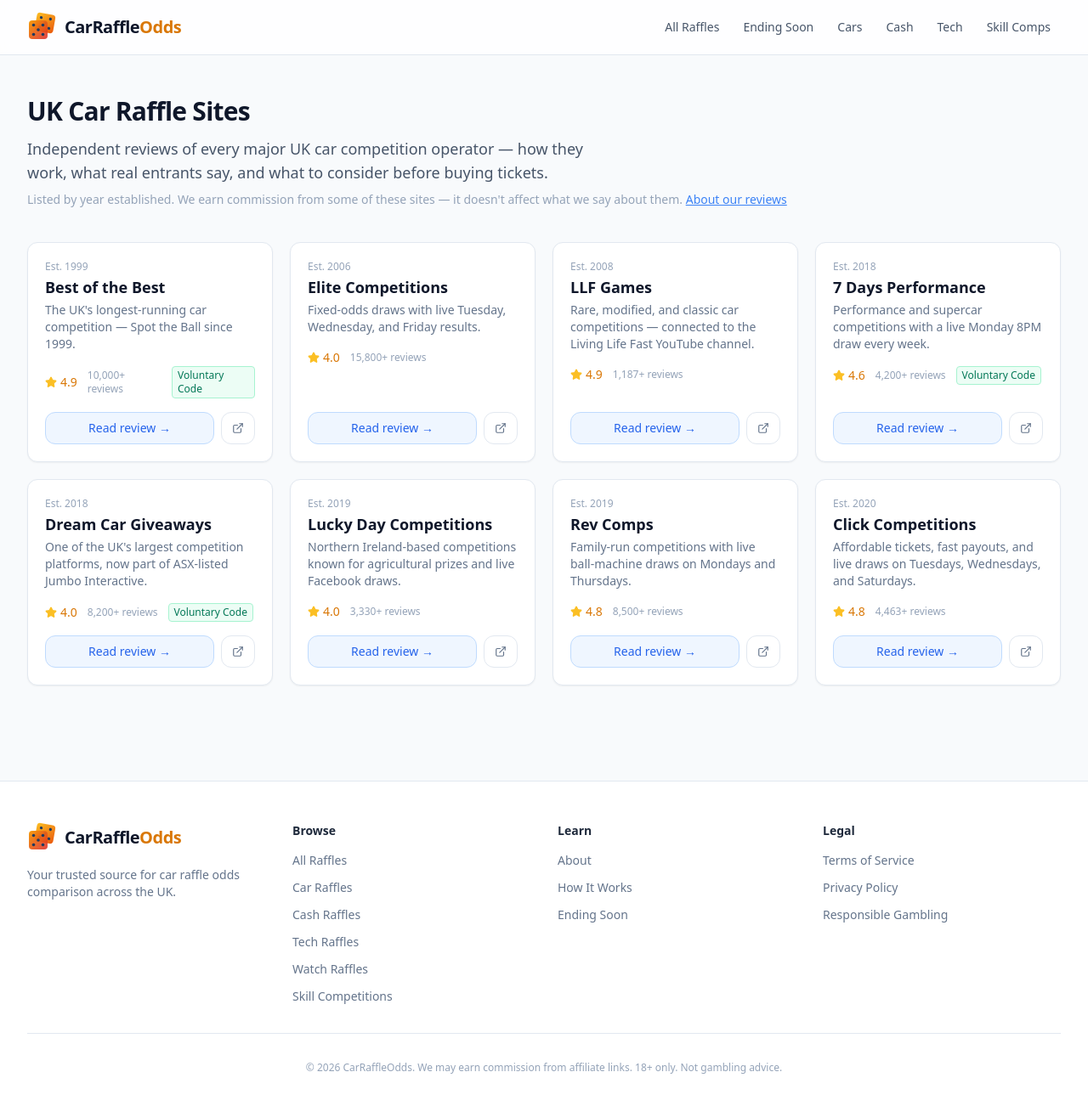
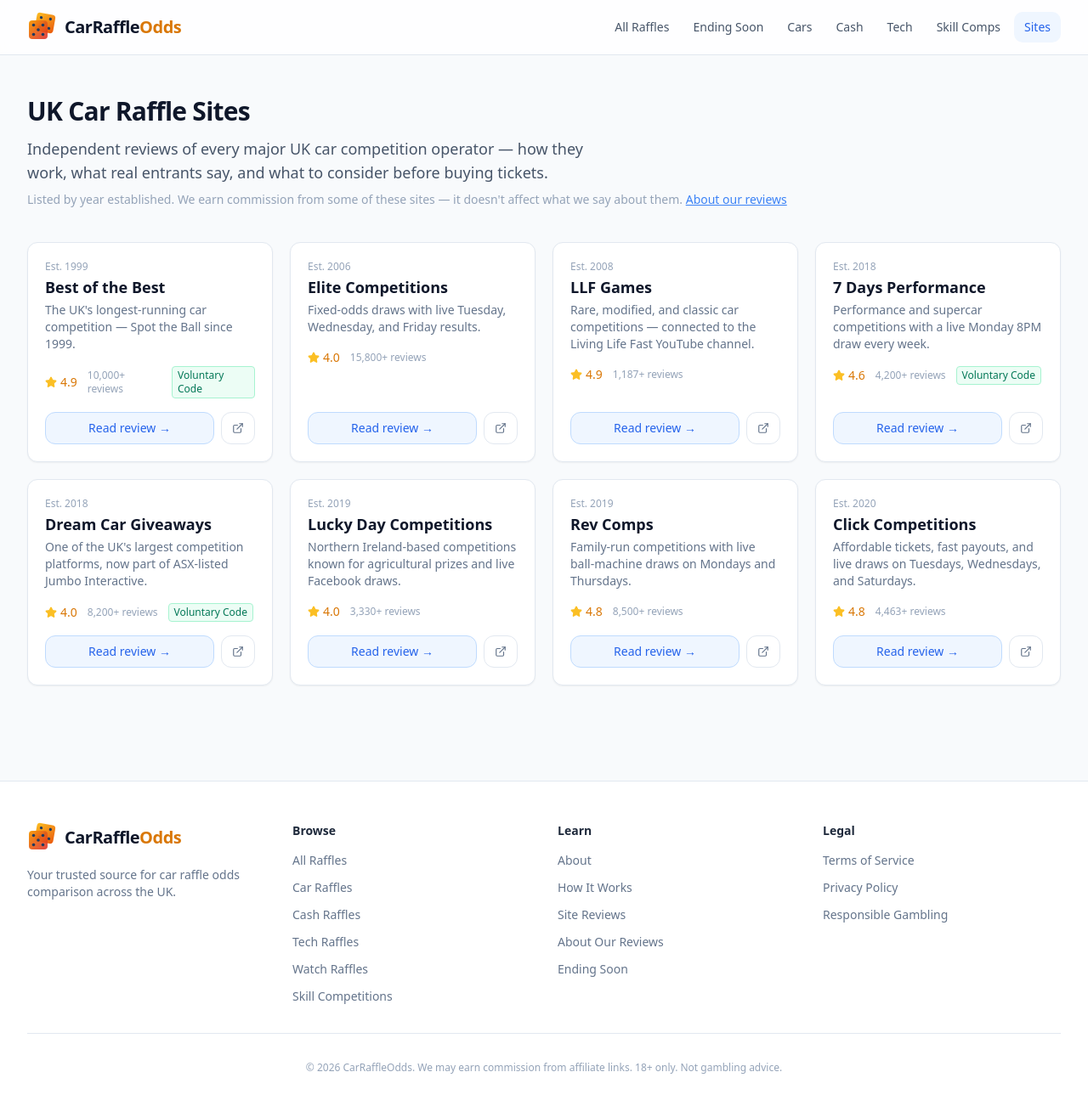
Before and after one commit to jameslaneovermind/carraffleodds, a Next.js app: page /sites in a window 1280 px wide. Shown: the top 1302 px of the page at 85% size. Built offline with nearby package versions, Linux system fonts and the light colour scheme.

Commit message:
feat: add Sites link to nav and footer (CON-1 task 5)
- Add { href: '/sites', label: 'Sites' } to NAV_ITEMS in header.tsx (after Skill Comps)
- Add "Site Reviews" (/sites) and "About Our Reviews" (/about-our-reviews) to footer Learn section

Co-Authored-By: Claude Sonnet 4.6 <noreply@anthropic.com>

```diff
--- a/src/components/layout/footer.tsx
+++ b/src/components/layout/footer.tsx
@@ -35,6 +35,8 @@ export function Footer() {
             <ul className="space-y-2">
               <li><Link href="/about" className="text-sm text-slate-500 hover:text-blue-500 transition-colors">About</Link></li>
               <li><Link href="/how-it-works" className="text-sm text-slate-500 hover:text-blue-500 transition-colors">How It Works</Link></li>
+              <li><Link href="/sites" className="text-sm text-slate-500 hover:text-blue-500 transition-colors">Site Reviews</Link></li>
+              <li><Link href="/about-our-reviews" className="text-sm text-slate-500 hover:text-blue-500 transition-colors">About Our Reviews</Link></li>
               <li><Link href="/ending-soon" className="text-sm text-slate-500 hover:text-blue-500 transition-colors">Ending Soon</Link></li>
             </ul>
           </div>
--- a/src/components/layout/header.tsx
+++ b/src/components/layout/header.tsx
@@ -13,6 +13,7 @@ const NAV_ITEMS = [
   { href: '/raffles/cash', label: 'Cash' },
   { href: '/raffles/tech', label: 'Tech' },
   { href: '/competitions', label: 'Skill Comps' },
+  { href: '/sites', label: 'Sites' },
 ];
 
 export function Header() {
```
